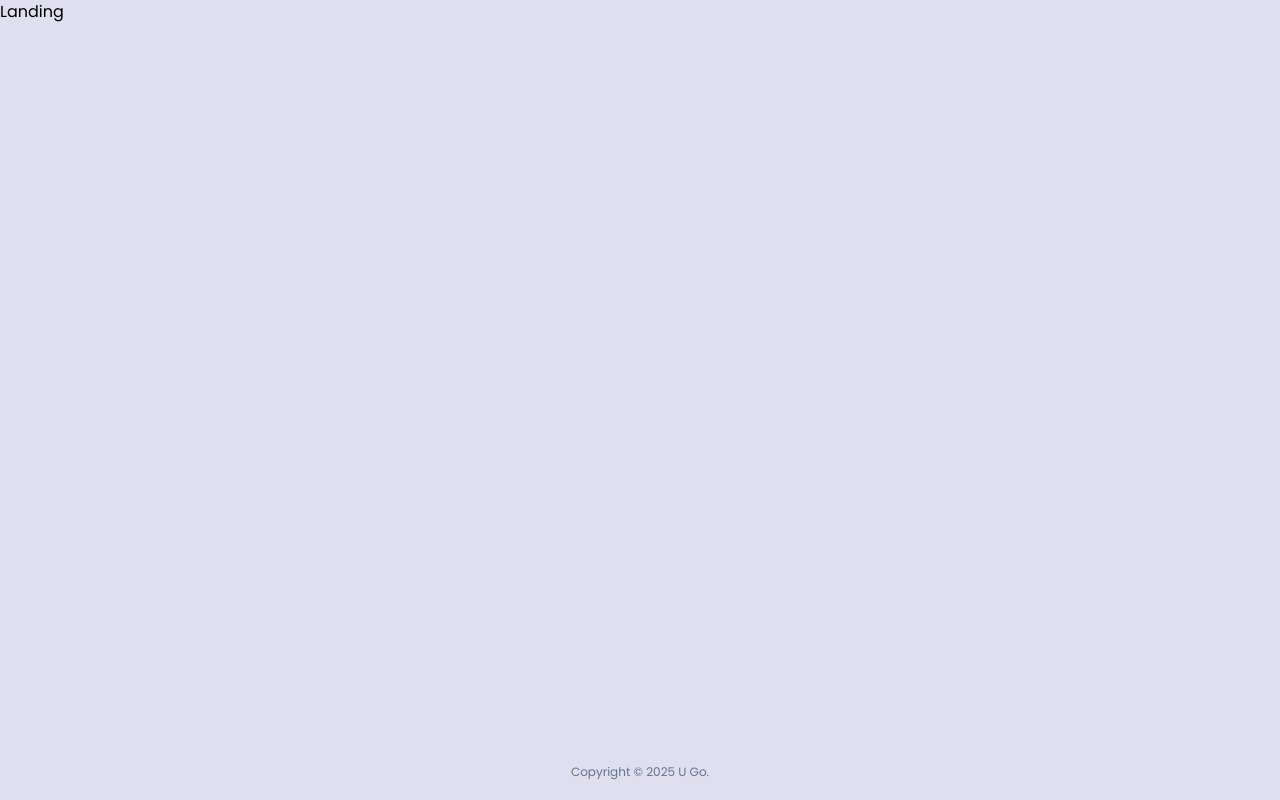
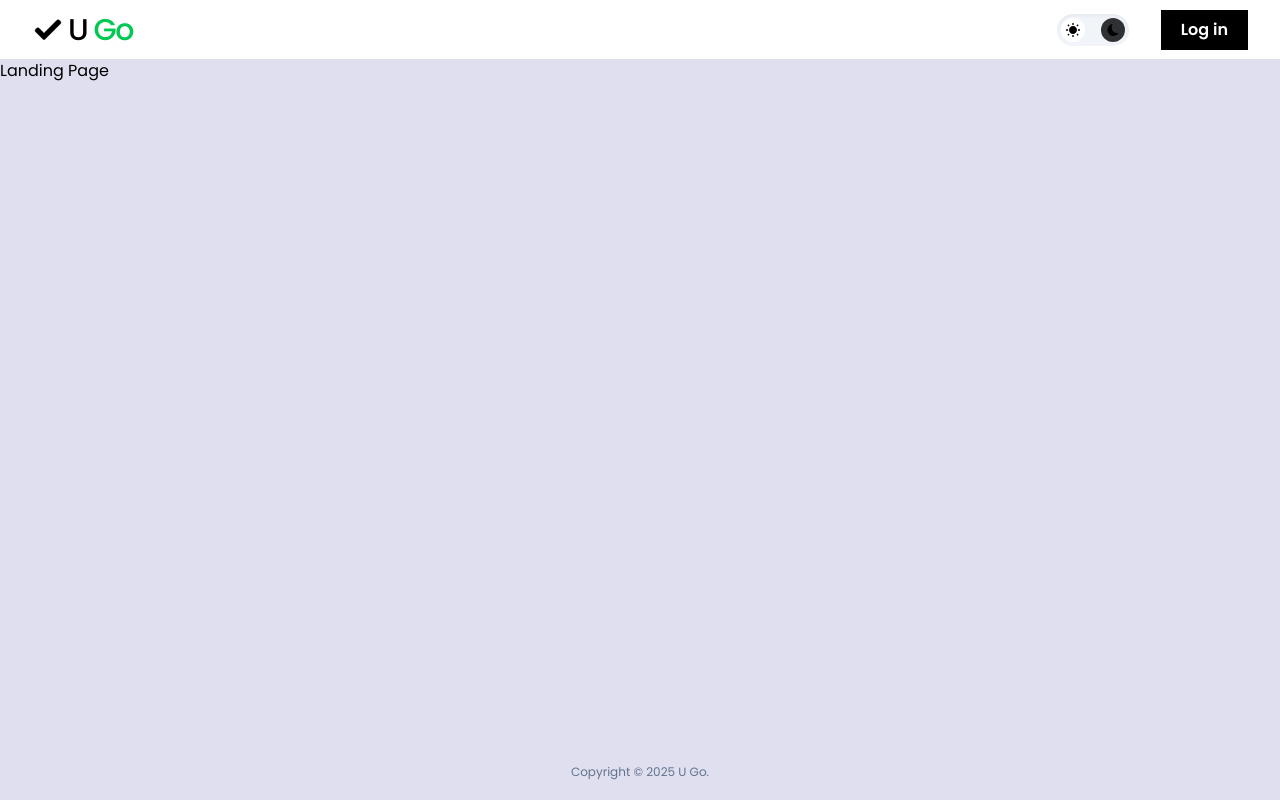
Before and after one commit to dev-rajm/u-go, a React (Vite) app in the folder frontend/: page / in a window 1280 px wide. Built offline with nearby package versions, Linux system fonts and the light colour scheme.

Commit message:
added toggle theme component

```diff
--- a/frontend/src/components/Navbar.tsx
+++ b/frontend/src/components/Navbar.tsx
@@ -1,15 +1,23 @@
 import { Link } from 'react-router-dom';
+import ThemeToggle from './ThemeToggle';
 
 const Navbar = () => {
   return (
-    <nav className="flex justify-between items-center h-16 bg-red-500">
-      <div className="">
-        <img src="/logo.png" alt="Black colored tick mark" />
+    <nav className="flex justify-between h-[3.7rem] px-3 lg:px-8 bg-white">
+      <div className="flex items-center">
+        <img src="/logo.png" alt="Black colored tick mark" className="size-8" />
+        <h1 className="text-3xl ml-1 font-medium -tracking-wider">
+          U <span className="text-green-500">Go</span>
+        </h1>
       </div>
-      <div className="flex space-x-8">
-        <Link to="/signup">Sign up</Link>
-        <Link to="/login">Log in</Link>
-        <div>Theming</div>
+      <div className="flex items-center space-x-3 lg:space-x-8">
+        <ThemeToggle />
+        <Link
+          to="/login"
+          className="bg-black text-white px-4 lg:px-5 py-2 font-semibold text-sm lg:text-base"
+        >
+          Log in
+        </Link>
       </div>
     </nav>
   );
--- /dev/null
+++ b/frontend/src/components/ThemeToggle.tsx
@@ -0,0 +1,32 @@
+import { IoMdSunny } from 'react-icons/io';
+import { IoIosMoon } from 'react-icons/io';
+
+const themes = [
+  { id: 'light', icon: IoMdSunny, bg: 'bg-white' },
+  { id: 'dark', icon: IoIosMoon, bg: 'bg-black/80' },
+];
+
+const ThemeToggle = () => {
+  return (
+    <div
+      className="flex justify-between items-center w-[4.5rem] h-8 px-1 bg-slate-100 rounded-full transition-all shadow-inner"
+      role="group"
+      aria-label="Toggle theme"
+    >
+      {themes.map(({ id, icon: Icon, bg }) => (
+        <button
+          key={id}
+          className="flex items-center justify-between rounded-full transition-colors duration-300"
+          title={id}
+          aria-label={id}
+        >
+          <span className={`cursor-pointer ${bg} rounded-full p-1`}>
+            <Icon />
+          </span>
+        </button>
+      ))}
+    </div>
+  );
+};
+
+export default ThemeToggle;
--- a/frontend/src/pages/Landing.tsx
+++ b/frontend/src/pages/Landing.tsx
@@ -1,5 +1,12 @@
+import Navbar from '../components/Navbar';
+
 const Landing = () => {
-  return <div>Landing</div>;
+  return (
+    <>
+      <Navbar />
+      <main>Landing Page</main>
+    </>
+  );
 };
 
 export default Landing;
--- /dev/null
+++ b/package.json
@@ -0,0 +1,5 @@
+{
+  "dependencies": {
+    "react-icons": "^5.5.0"
+  }
+}
```
Also changed, not shown: 1 other file (tests, documents, lock files or other folders).
